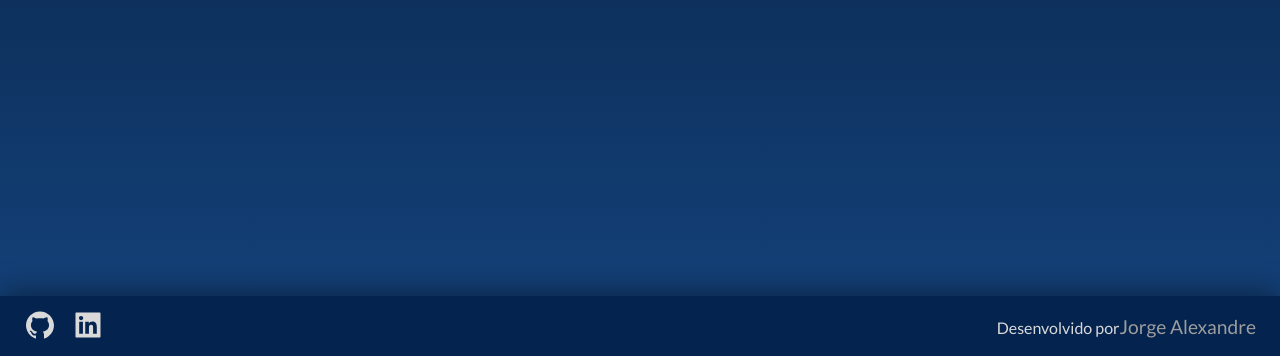
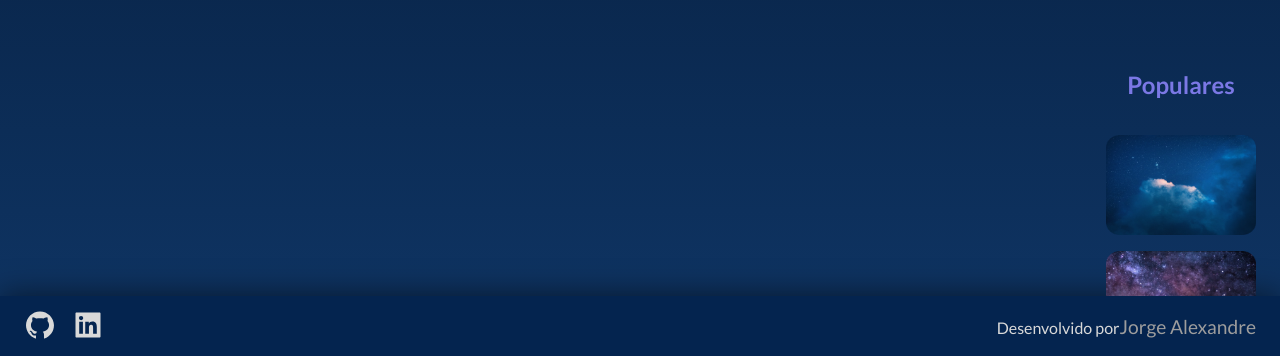
Before and after one commit to JorgeDeAquino/JA-Space, a React (Create React App) app: page / in a window 1280 px wide. Shown: the part 444-800 px from the top of the page. Built offline with nearby package versions, Linux system fonts and the light colour scheme.

Commit message:
ajustado componente populares styles

```diff
--- a/src/components/Populares/Populares.module.scss
+++ b/src/components/Populares/Populares.module.scss
@@ -7,7 +7,6 @@
   align-items: center;
   height: 800px;
   color: $roxo;
-  font-family: $fonte-normal;
   font-size: 16px;
 
   h2 {
@@ -33,7 +32,6 @@
     background: transparent;
     border: none;
     color: $cor-do-texto;
-    font-family: $fonte-normal;
     font-size: 16px;
     width: 100%;
     padding: 12px 16px;
--- a/src/pages/Paginainicial/index.jsx
+++ b/src/pages/Paginainicial/index.jsx
@@ -1,6 +1,7 @@
 import Cabecalho from "../../components/Cabecalho";
 import Galeria from "../../components/Galeria";
 import Menu from "../../components/Menu";
+import Populares from "../../components/Populares";
 import Rodape from "../../components/Rodape";
 import banner from "./banner.png";
 import styles from "./PaginaInicial.module.scss";
@@ -19,6 +20,7 @@ export default function App() {
         </section>
         <div className={styles.galeria}>
           <Galeria />
+          <Populares />
         </div>
       </main>
       <Rodape />
```
